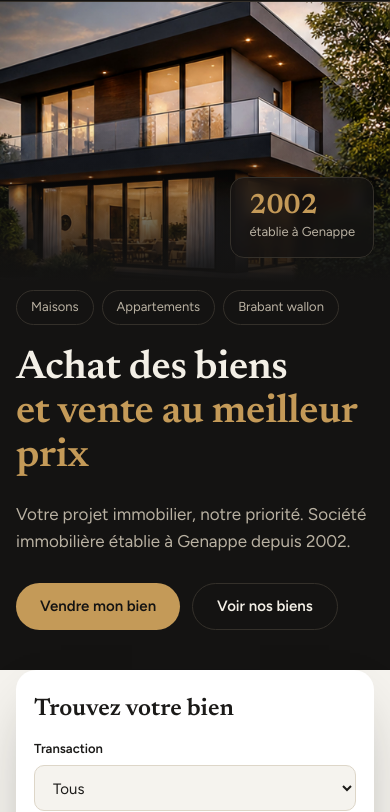
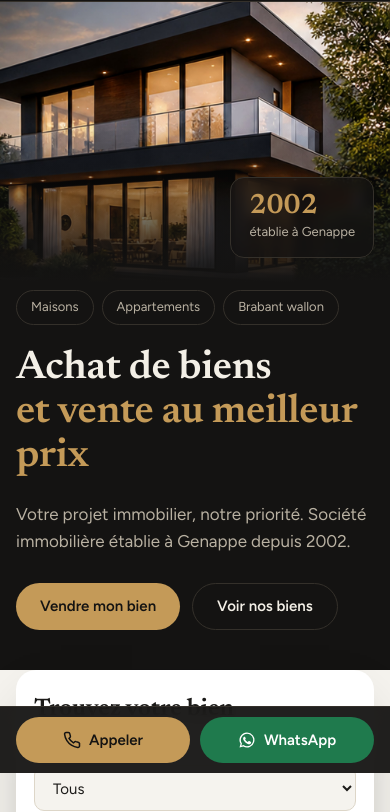
Before and after one commit to amarraduzzi/zamsrl, a plain HTML site: page index.html in a window 390 px wide. Shown: the part 71-883 px from the top of the page. Drawn offline with Linux system fonts and the light colour scheme.

Commit message:
Belbalk op mobiel en kop gecorrigeerd (Achat de biens)

```diff
--- a/index.html
+++ b/index.html
@@ -253,6 +253,20 @@ section,.funnel{scroll-margin-top:88px}
 @media (max-width:900px){.sell-grid{grid-template-columns:1fr}.sell-grid .steps{grid-template-columns:1fr 1fr}.sell-grid .steps li{grid-template-columns:1fr}.sell-grid .steps .n{grid-row:auto}}
 @media (max-width:520px){.opts,.grid2{grid-template-columns:1fr}.sell-grid .steps{grid-template-columns:1fr}}
 
+
+/* Mobile action bar */
+.mbar{display:none}
+@media (max-width:760px){
+  .mbar{display:grid;grid-template-columns:1fr 1fr;gap:10px;position:fixed;left:0;right:0;bottom:0;z-index:30;
+    padding:10px 16px calc(10px + env(safe-area-inset-bottom,0px));background:rgba(20,19,18,.94);backdrop-filter:blur(10px);-webkit-backdrop-filter:blur(10px);border-top:1px solid var(--ink-line);
+    transition:transform .25s ease}
+  .mbar.off{transform:translateY(110%)}
+  .mbar a{display:flex;align-items:center;justify-content:center;gap:8px;font:600 15px/1 var(--f-body);text-decoration:none;border-radius:999px;padding:14px 12px}
+  .mbar svg{width:18px;height:18px;flex:none}
+  .mbar .call{background:var(--gold);color:var(--ink)}
+  .mbar .wa{background:#1f7a4d;color:#fff}
+  footer{padding-bottom:calc(36px + 72px + env(safe-area-inset-bottom,0px))}
+}
 footer{background:var(--ink);color:var(--on-ink-muted);font-size:14px;padding-block:36px}
 .foot{display:flex;flex-wrap:wrap;gap:16px 32px;align-items:center;justify-content:space-between}
 .foot .brand b{color:var(--on-ink)}
@@ -489,12 +503,17 @@ footer{background:var(--ink);color:var(--on-ink-muted);font-size:14px;padding-bl
   </div>
 </footer>
 
+<nav class="mbar" id="mbar" aria-label="Contact rapide">
+  <a class="call" href="tel:+32473924706"><svg viewBox="0 0 24 24" fill="none" stroke="currentColor" stroke-width="2" aria-hidden="true"><path d="M22 16.9v3a2 2 0 0 1-2.2 2 19.8 19.8 0 0 1-8.6-3.1 19.5 19.5 0 0 1-6-6A19.8 19.8 0 0 1 2.1 4.2 2 2 0 0 1 4.1 2h3a2 2 0 0 1 2 1.7c.1 1 .4 1.9.7 2.8a2 2 0 0 1-.5 2.1L8 9.9a16 16 0 0 0 6 6l1.3-1.3a2 2 0 0 1 2.1-.4c.9.3 1.8.6 2.8.7a2 2 0 0 1 1.7 2z"/></svg><span data-t="mbCall"></span></a>
+  <a class="wa" id="mb-wa" href="https://wa.me/32473924706" target="_blank" rel="noopener"><svg viewBox="0 0 24 24" fill="currentColor" aria-hidden="true"><path d="M12 2a10 10 0 0 0-8.6 15.1L2 22l5-1.3A10 10 0 1 0 12 2zm0 18.2a8.2 8.2 0 0 1-4.2-1.2l-.3-.2-3 .8.8-2.9-.2-.3A8.2 8.2 0 1 1 12 20.2zm4.5-6.1c-.2-.1-1.5-.7-1.7-.8-.2-.1-.4-.1-.6.1l-.8 1c-.1.2-.3.2-.5.1a6.7 6.7 0 0 1-3.3-2.9c-.3-.4.2-.4.7-1.3.1-.2 0-.3 0-.4l-.8-1.8c-.2-.5-.4-.4-.6-.4h-.5a1 1 0 0 0-.7.3 3 3 0 0 0-.9 2.2 5.2 5.2 0 0 0 1.1 2.7 11.8 11.8 0 0 0 4.5 4c1.7.7 2.3.8 3.2.6.5-.1 1.5-.6 1.7-1.2.2-.6.2-1.1.2-1.2-.1-.1-.3-.2-.5-.3z"/></svg><span>WhatsApp</span></a>
+</nav>
+
 <script>
 const IMG={hero:"assets/img/detail.jpg",white:"assets/img/white.jpg",interior:"assets/img/interior.jpg"};
 const T={
 fr:{navHome:"Accueil",navProps:"Nos biens",navSell:"Vendre",navAbout:"À propos",navContact:"Contact",ctaTop:"Prendre contact",
 chip1:"Maisons",chip2:"Appartements",chip3:"Brabant wallon",
-h1a:"Achat des biens",h1b:"et vente au meilleur prix",lead:"Votre projet immobilier, notre priorité. Société immobilière établie à Genappe depuis 2002.",
+h1a:"Achat de biens",h1b:"et vente au meilleur prix",lead:"Votre projet immobilier, notre priorité. Société immobilière établie à Genappe depuis 2002.",
 since:"établie à Genappe",altHero:"Villa contemporaine au crépuscule",
 searchTitle:"Trouvez votre bien",fDeal:"Transaction",fType:"Type de bien",fCity:"Commune",phCity:"ex. Genappe, Nivelles",fBudget:"Budget max.",any:"Tous",sale:"À vendre",rent:"À louer",house:"Maison",apt:"Appartement",land:"Terrain",searchBtn:"Rechercher",filter:"Filtre :",all:"Tout",
 p1:"Achat",p1s:"de biens immobiliers",p2:"Vente",p2s:"au meilleur prix",p3:"Accompagnement",p3s:"de A à Z",p4:"Confiance",p4s:"et transparence",
@@ -519,7 +538,7 @@ q_photos:"Quelques photos du bien ?",vDrop:"Glissez vos photos ici ou cliquez po
 q_contact:"Où pouvons-nous vous joindre ?",vConsent:"J'accepte que ZAM SRL me contacte au sujet de mon bien. Mes données ne sont pas partagées.",
 back:"Retour",next:"Suivant",submit:"Recevoir mon offre",errReq:"Complétez les champs indiqués pour continuer.",errZip:"Le code postal belge compte 4 chiffres.",
 doneH:"Votre demande est prête",doneP:"Dernière étape : envoyez-la via WhatsApp. Nous vous répondons en principe dans les 24 heures ouvrables.",donePh:"Joignez vos {n} photo(s) dans la conversation WhatsApp.",doneWa:"Envoyer via WhatsApp",restart:"Nouvelle demande",
-waIntro:"Bonjour ZAM SRL, je souhaite recevoir une offre d'achat pour mon bien.",waPhotos:"{n} photo(s) suivent dans ce chat.",waContact:"Bonjour ZAM SRL,",cWa:"Ouvrir WhatsApp"},
+waIntro:"Bonjour ZAM SRL, je souhaite recevoir une offre d'achat pour mon bien.",waPhotos:"{n} photo(s) suivent dans ce chat.",waContact:"Bonjour ZAM SRL,",cWa:"Ouvrir WhatsApp",mbCall:"Appeler"},
 nl:{navHome:"Home",navProps:"Ons aanbod",navSell:"Verkopen",navAbout:"Over ons",navContact:"Contact",ctaTop:"Contact opnemen",
 chip1:"Woningen",chip2:"Appartementen",chip3:"Waals-Brabant",
 h1a:"Aankoop van panden",h1b:"en verkoop tegen de beste prijs",lead:"Uw vastgoedproject, onze prioriteit. Vastgoedvennootschap gevestigd in Genappe sinds 2002.",
@@ -547,7 +566,7 @@ q_photos:"Enkele foto's van het pand?",vDrop:"Sleep uw foto's hierheen of klik o
 q_contact:"Hoe kunnen we u bereiken?",vConsent:"Ik ga akkoord dat ZAM SRL mij contacteert over mijn pand. Mijn gegevens worden niet gedeeld.",
 back:"Terug",next:"Volgende",submit:"Mijn bod ontvangen",errReq:"Vul de aangeduide velden in om verder te gaan.",errZip:"Een Belgische postcode telt 4 cijfers.",
 doneH:"Uw aanvraag staat klaar",doneP:"Laatste stap: verstuur ze via WhatsApp. We antwoorden normaal binnen 24 werkuren.",donePh:"Voeg uw {n} foto('s) toe in het WhatsApp-gesprek.",doneWa:"Versturen via WhatsApp",restart:"Nieuwe aanvraag",
-waIntro:"Goedendag ZAM SRL, ik ontvang graag een aankoopbod voor mijn pand.",waPhotos:"{n} foto('s) volgen in deze chat.",waContact:"Goedendag ZAM SRL,",cWa:"WhatsApp openen"},
+waIntro:"Goedendag ZAM SRL, ik ontvang graag een aankoopbod voor mijn pand.",waPhotos:"{n} foto('s) volgen in deze chat.",waContact:"Goedendag ZAM SRL,",cWa:"WhatsApp openen",mbCall:"Bellen"},
 en:{navHome:"Home",navProps:"Properties",navSell:"Sell",navAbout:"About",navContact:"Contact",ctaTop:"Get in touch",
 chip1:"Houses",chip2:"Apartments",chip3:"Walloon Brabant",
 h1a:"We buy property",h1b:"and sell at the best price",lead:"Your property project, our priority. A real estate company based in Genappe since 2002.",
@@ -575,7 +594,7 @@ q_photos:"A few photos of the property?",vDrop:"Drop your photos here or click t
 q_contact:"How can we reach you?",vConsent:"I agree that ZAM SRL may contact me about my property. My details are not shared.",
 back:"Back",next:"Next",submit:"Get my offer",errReq:"Fill in the highlighted fields to continue.",errZip:"A Belgian postcode has 4 digits.",
 doneH:"Your request is ready",doneP:"Last step: send it through WhatsApp. We usually reply within 24 business hours.",donePh:"Attach your {n} photo(s) in the WhatsApp chat.",doneWa:"Send via WhatsApp",restart:"New request",
-waIntro:"Hello ZAM SRL, I would like a purchase offer for my property.",waPhotos:"{n} photo(s) follow in this chat.",waContact:"Hello ZAM SRL,",cWa:"Open WhatsApp"}
+waIntro:"Hello ZAM SRL, I would like a purchase offer for my property.",waPhotos:"{n} photo(s) follow in this chat.",waContact:"Hello ZAM SRL,",cWa:"Open WhatsApp",mbCall:"Call"}
 };
 const PROPS=[
  {img:"hero",deal:"sale",type:"house",city:"Genappe",price:785000,beds:4,baths:2,m2:245,name:{fr:"Villa contemporaine",nl:"Hedendaagse villa",en:"Contemporary villa"}},
@@ -601,6 +620,7 @@ function setLang(l){
   try{localStorage.setItem("zam-lang",lang)}catch(e){}
   render();
   if(typeof showStep==="function")showStep();
+  if(typeof mbSync==="function")mbSync();
 }
 document.querySelectorAll(".lang button").forEach(b=>b.addEventListener("click",()=>setLang(b.dataset.lang)));
 document.getElementById("search").addEventListener("submit",e=>{e.preventDefault();render();document.getElementById("biens").scrollIntoView()});
@@ -696,6 +716,12 @@ F.querySelectorAll("[name=ptype]").forEach(r=>r.addEventListener("change",()=>{$
 F.addEventListener("input",e=>{e.target.removeAttribute("aria-invalid");if(!F.querySelector("[aria-invalid]"))$("f-err").hidden=true});
 $("f-restart").addEventListener("click",()=>{F.reset();files=[];drawThumbs();go(1)});
 
+
+/* Mobile bar: hide while typing in a form or when the footer is in view */
+const mbar=$("mbar");
+function mbSync(){$("mb-wa").href=waUrl(T[lang].waContact+" ")}
+document.addEventListener("focusin",e=>{if(e.target.matches("input,textarea,select"))mbar.classList.add("off")});
+document.addEventListener("focusout",()=>setTimeout(()=>{if(!document.activeElement.matches("input,textarea,select"))mbar.classList.remove("off")},50));
 /* Photo previews */
 function drawThumbs(){
   const box=$("thumbs");box.innerHTML="";
```
